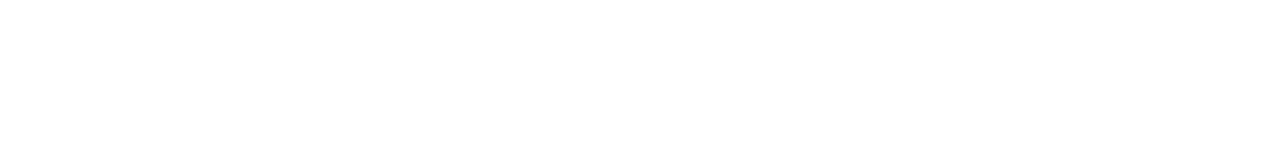
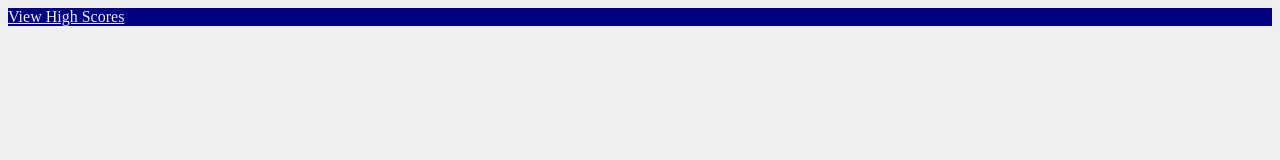
Before and after one commit to noreaster24/code-quiz, a plain HTML site: page index.html in a window 1280 px wide. Drawn offline with Linux system fonts and the light colour scheme.

Commit message:
created html outline

```diff
--- a/assets/css/style.css
+++ b/assets/css/style.css
@@ -0,0 +1,12 @@
+body {
+    background-color: #efefef;
+}
+
+nav {
+    background-color: navy;
+    color: #efefef;
+}
+
+nav a {
+    color: #efefef;
+}
--- a/index.html
+++ b/index.html
@@ -1,12 +1,29 @@
 <!DOCTYPE html>
 <html lang="en">
+
 <head>
     <meta charset="UTF-8">
     <meta http-equiv="X-UA-Compatible" content="IE=edge">
+    <link rel="stylesheet" href="./assets/css/style.css"/>
     <meta name="viewport" content="width=device-width, initial-scale=1.0">
+
     <title>Code-Quiz</title>
 </head>
+<nav>
+    <div>
+        <a href="view-high-scores" id="high-scores">View High Scores</a>
+        <h3 id="time-remaining"></h3>
+    </div>
+</nav>
+
 <body>
+    <section id="main-container">
+        <div class="main-container">
+
+        </div>
+    </section>
+
 
 </body>
+
 </html>
```
